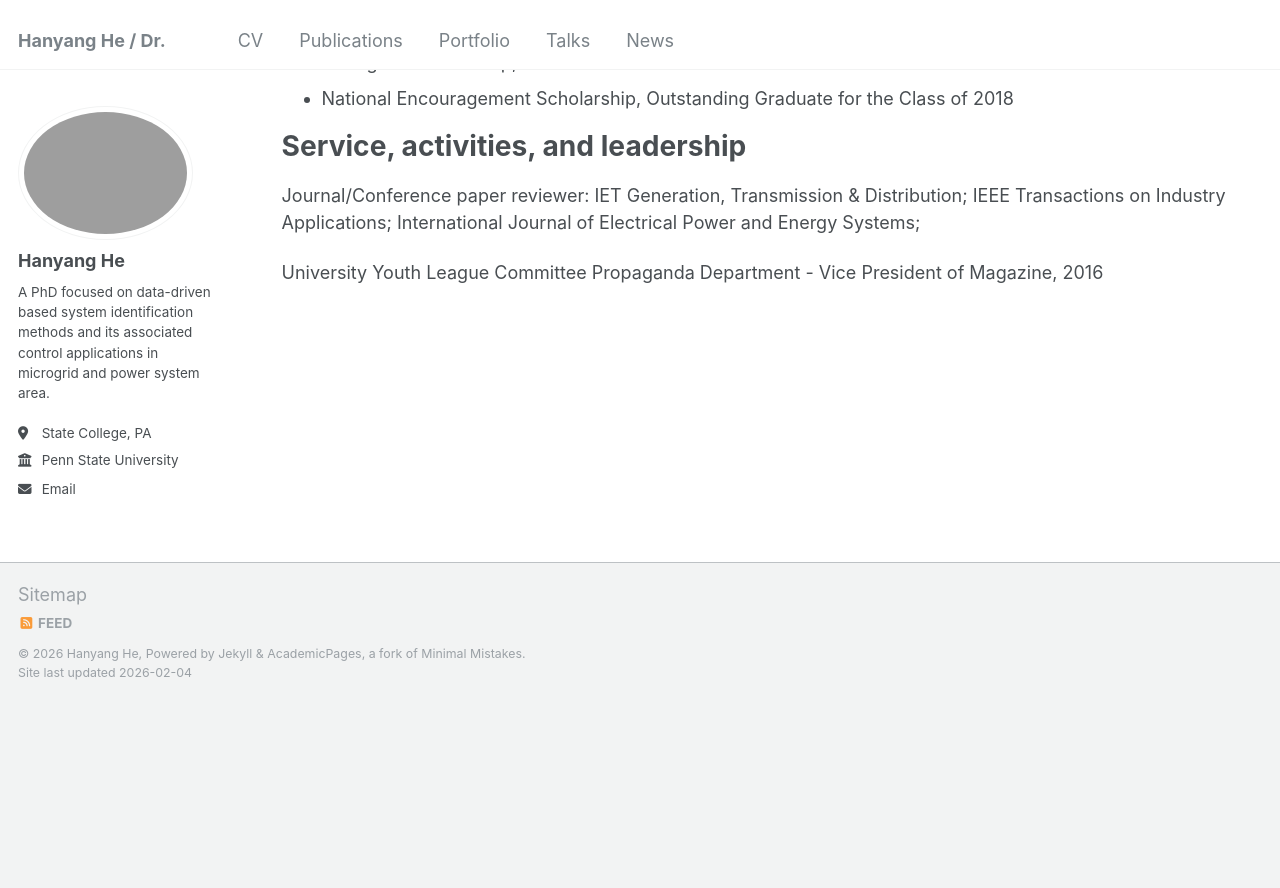
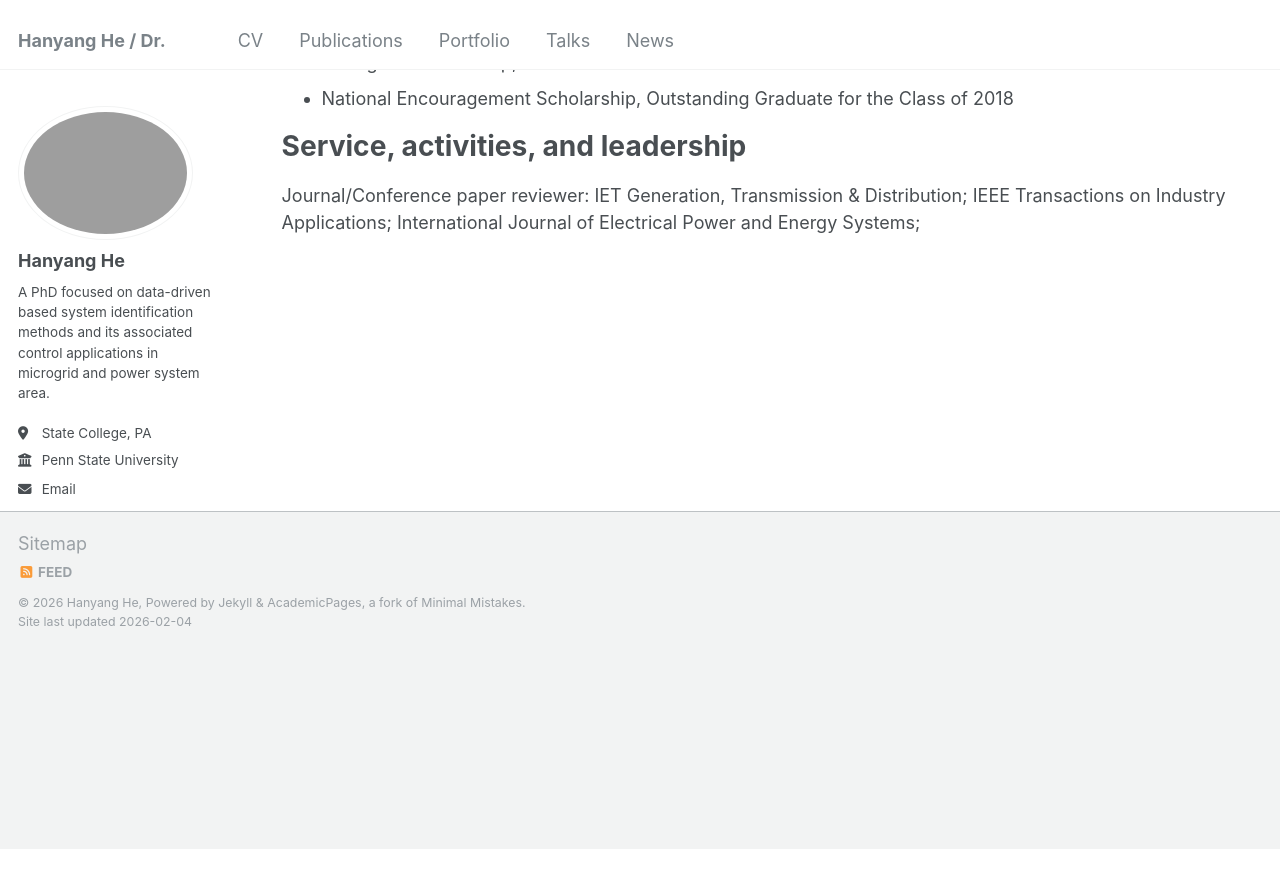
Before and after one commit to HanyangHe/HanyangHe.github.io, a Jekyll site: the page built from _pages/cv.md, in a window 1280 px wide and 900 px high, scrolled down 1915 px. Shown: the top 888 px of the window. Built offline with Jekyll 4.4.1, drawn with Linux system fonts in a browser that asks for light colours; a script that is not in the unit is left out; after the commit the page ends 2764 px from its top, so only the background shows below that.

```diff
--- a/_pages/cv.md
+++ b/_pages/cv.md
@@ -85,5 +85,3 @@
 Service, activities, and leadership
 ======
 Journal/Conference paper reviewer: IET Generation, Transmission & Distribution; IEEE Transactions on Industry Applications; International Journal of Electrical Power and Energy Systems;
-
-University Youth League Committee Propaganda Department - Vice President of Magazine, 2016
```
